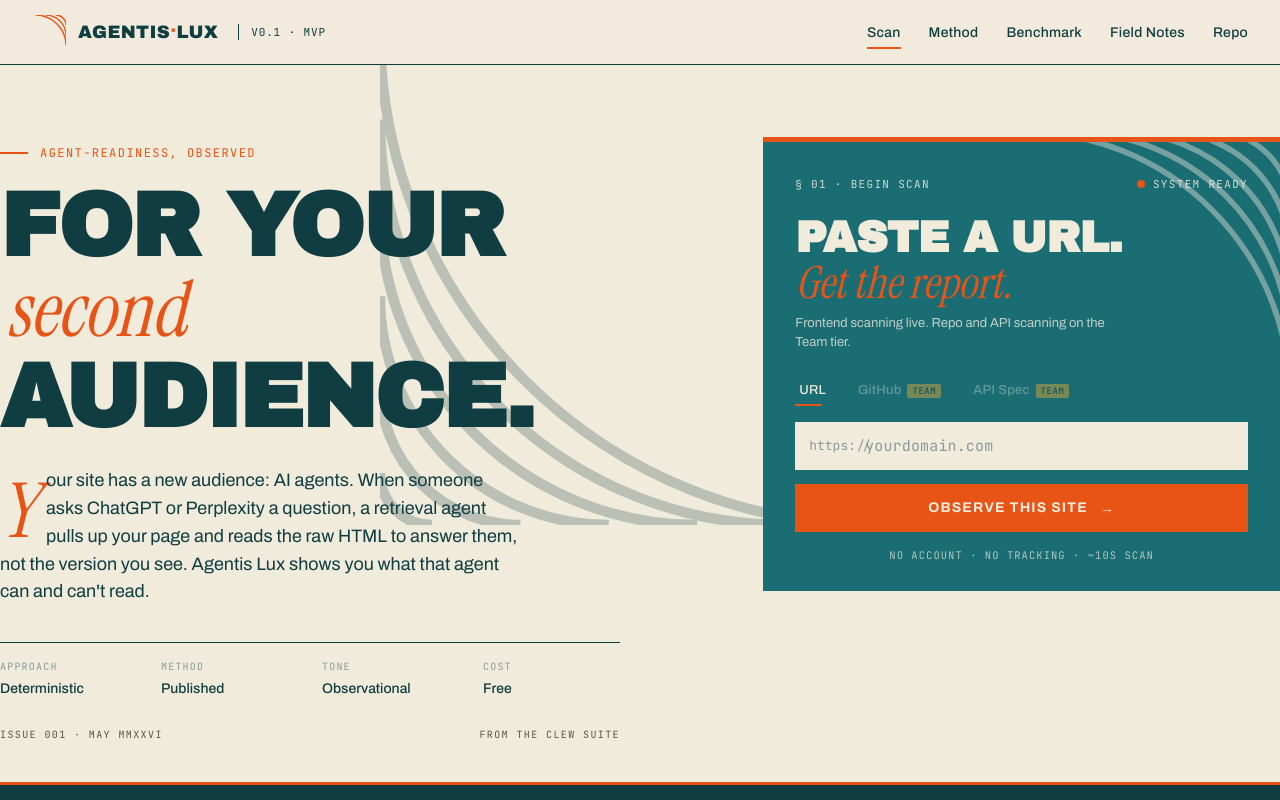
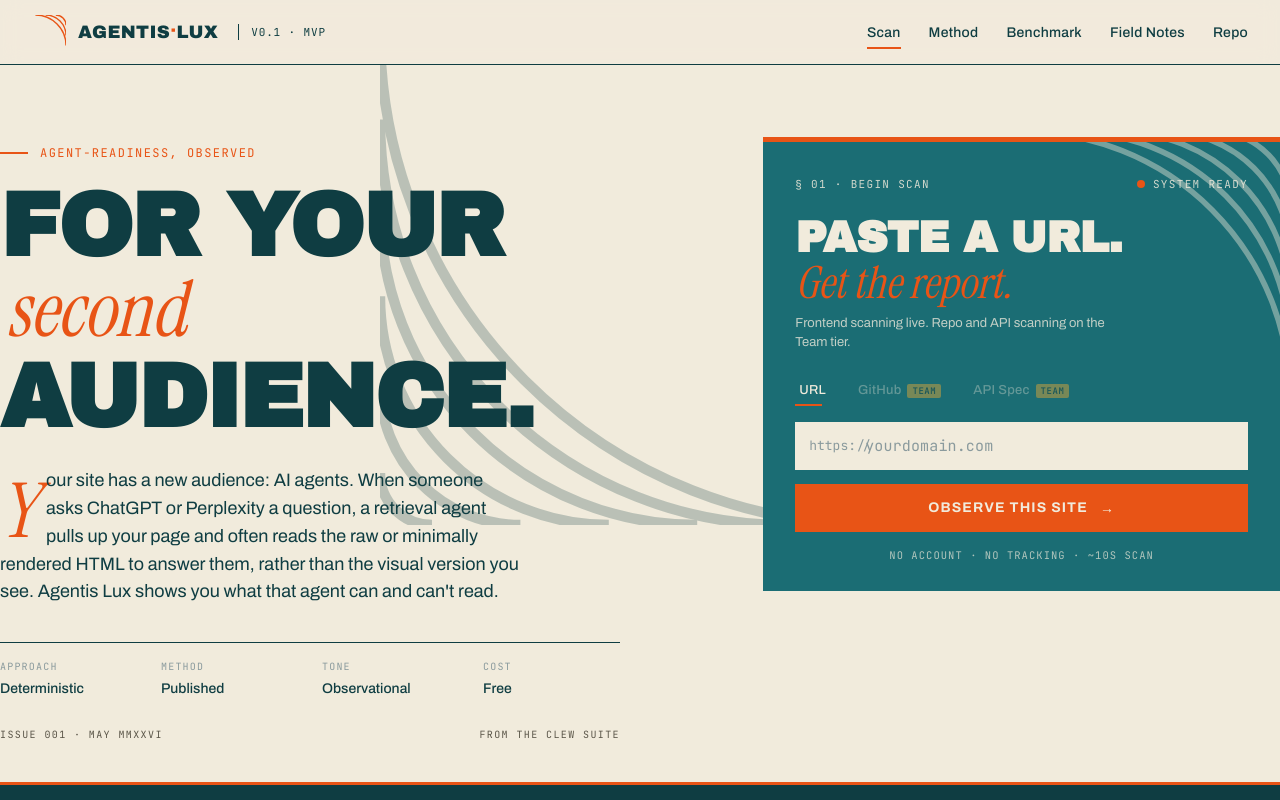
Before and after one commit to earlgreyhot1701D/perseus-clew, a Next.js app in the folder frontend/: page / in a window 1280 px wide. Shown: the top 800 px of the page. Built offline with nearby package versions, Linux system fonts and the light colour scheme; no server answers.

Commit message:
docs/feat: soften absolute claims about AI agents reading raw HTML and JS execution

```diff
--- a/frontend/components/landing/Categories.tsx
+++ b/frontend/components/landing/Categories.tsx
@@ -10,7 +10,7 @@
   { num: '02 / 06', score: '20', nameLine1: 'Form', nameLine2: 'Accessibility', desc: 'Whether inputs have labels, validation signals, and structure. A placeholder is not a label. Agents need to know what each field expects.', weight: 'Weight · 20 pts' },
   { num: '03 / 06', score: '15', nameLine1: 'ARIA &', nameLine2: 'Accessibility', desc: 'Whether dynamic widgets have correct roles and states. Agents use ARIA like screen readers do. Dynamic components need help.', weight: 'Weight · 15 pts' },
   { num: '04 / 06', score: '15', nameLine1: 'Structured', nameLine2: 'Data', desc: 'Whether the page declares what it is. JSON-LD, microdata, schema markup. Agents use this to know a page without parsing visual layout.', weight: 'Weight · 15 pts' },
-  { num: '05 / 06', score: '15', nameLine1: 'Content in', nameLine2: 'HTML', desc: 'Whether content is in the initial HTML or waiting for JavaScript. Many agents do not execute JS. A page that needs JS is invisible to them.', weight: 'Weight · 15 pts' },
+  { num: '05 / 06', score: '15', nameLine1: 'Content in', nameLine2: 'HTML', desc: 'Whether content is in the initial HTML or waiting for JavaScript. Many agents do not execute JS. A page that relies entirely on client-side JavaScript is often invisible to these readers.', weight: 'Weight · 15 pts' },
   { num: '06 / 06', score: '10', nameLine1: 'Link &', nameLine2: 'Navigation', desc: 'Whether links have href attributes and descriptive text. Agents traverse a site through links the way they would read a sitemap.', weight: 'Weight · 10 pts' },
 ];
 
--- a/frontend/components/landing/HeroSection.tsx
+++ b/frontend/components/landing/HeroSection.tsx
@@ -26,7 +26,7 @@
           </h1>
 
           <p className={styles.lede}>
-            Your site has a new audience: AI agents. When someone asks ChatGPT or Perplexity a question, a retrieval agent pulls up your page and reads the raw HTML to answer them, not the version you see. Agentis Lux shows you what that agent can and can&apos;t read.
+            Your site has a new audience: AI agents. When someone asks ChatGPT or Perplexity a question, a retrieval agent pulls up your page and often reads the raw or minimally rendered HTML to answer them, rather than the visual version you see. Agentis Lux shows you what that agent can and can&apos;t read.
           </p>
 
           <dl className={styles.metaRow} aria-label="Product attributes">
```
Also changed, not shown: 1 other file (tests, documents, lock files or other folders).
